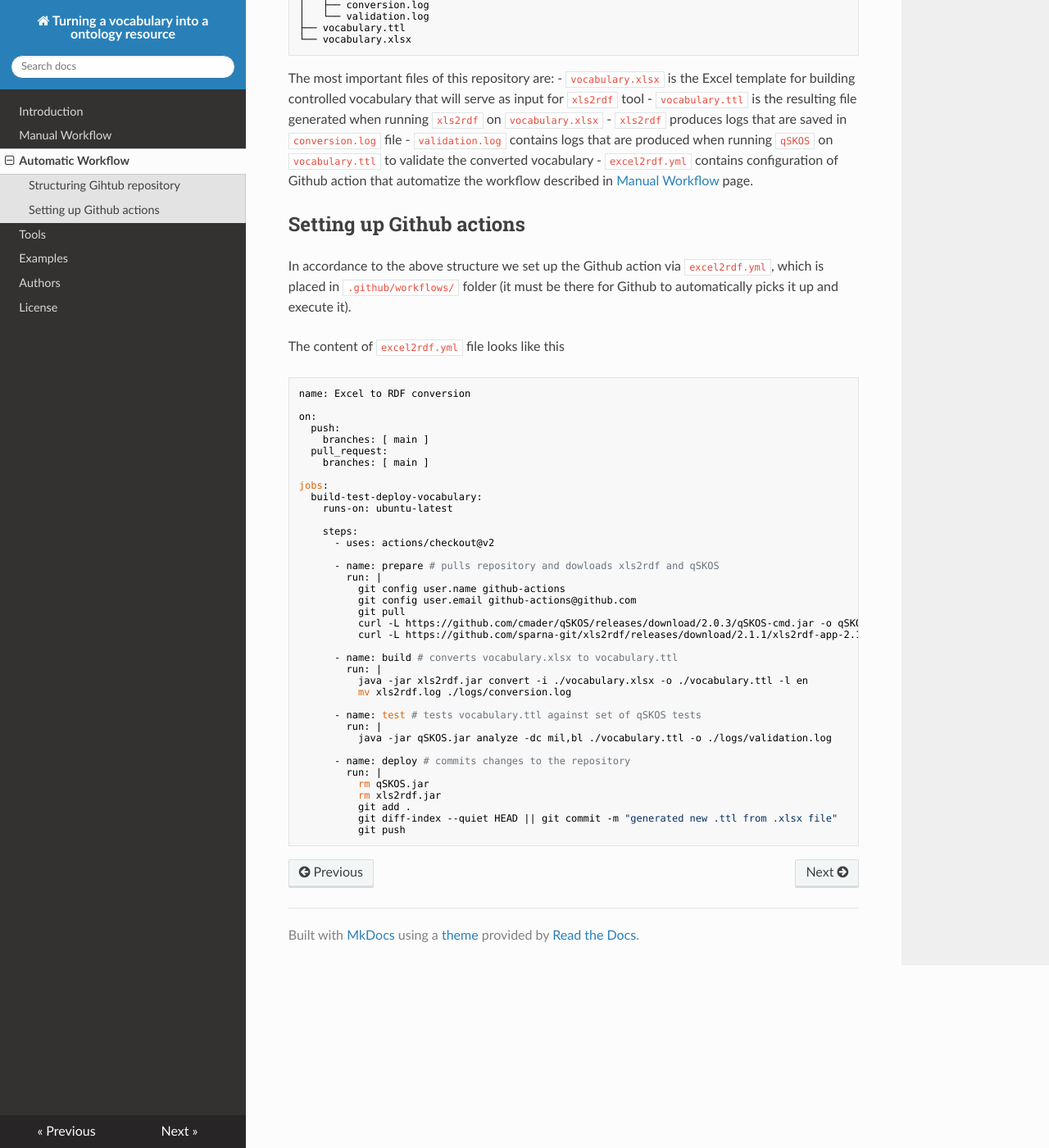
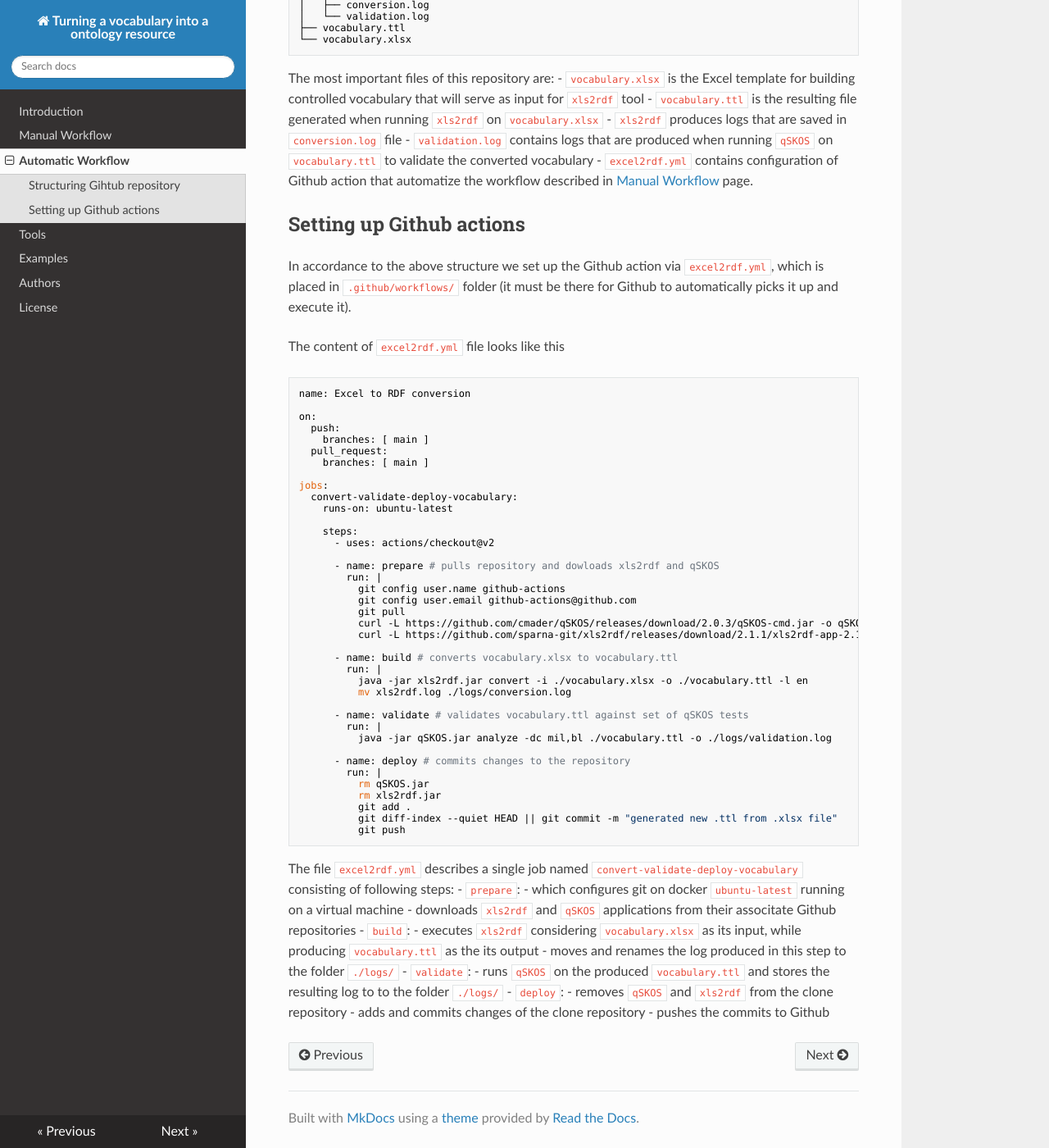
Before and after one commit to fair-data-collective/excel2rdf-site, an MkDocs documentation site: the page built from docs/AutomaticWorkflow.md, in a window 1280 px wide and 1400 px high, scrolled down 746 px. Shown: the whole window at 82% size. Built offline with MkDocs 1.6.1, drawn with Linux system fonts in a browser that asks for light colours; nearby versions of some CDN libraries.

Commit message:
updated text

````diff
--- a/docs/AutomaticWorkflow.md
+++ b/docs/AutomaticWorkflow.md
@@ -53,7 +53,7 @@ on:
     branches: [ main ]
 
 jobs:
-  build-test-deploy-vocabulary:
+  convert-validate-deploy-vocabulary:
     runs-on: ubuntu-latest
 
     steps:
@@ -72,7 +72,7 @@ jobs:
           java -jar xls2rdf.jar convert -i ./vocabulary.xlsx -o ./vocabulary.ttl -l en
           mv xls2rdf.log ./logs/conversion.log
 
-      - name: test # tests vocabulary.ttl against set of qSKOS tests
+      - name: validate # validates vocabulary.ttl against set of qSKOS tests
         run: |
           java -jar qSKOS.jar analyze -dc mil,bl ./vocabulary.ttl -o ./logs/validation.log
 
@@ -84,3 +84,17 @@ jobs:
           git diff-index --quiet HEAD || git commit -m "generated new .ttl from .xlsx file"
           git push
 ```
+
+The file `excel2rdf.yml` describes a single job named `convert-validate-deploy-vocabulary` consisting of following steps:
+- `prepare`:
+    - which configures git on docker `ubuntu-latest` running on a virtual machine
+    - downloads `xls2rdf` and `qSKOS` applications from their associtate Github repositories
+- `build`:
+    - executes `xls2rdf` considering `vocabulary.xlsx` as its input, while producing `vocabulary.ttl` as the its output
+    - moves and renames the log produced in this step to the folder `./logs/`
+- `validate`:
+    - runs `qSKOS` on the produced `vocabulary.ttl` and stores the resulting log to to the folder `./logs/`
+- `deploy`:
+    - removes `qSKOS` and `xls2rdf` from the clone repository
+    - adds and commits changes of the clone repository
+    - pushes the commits to Github
````
